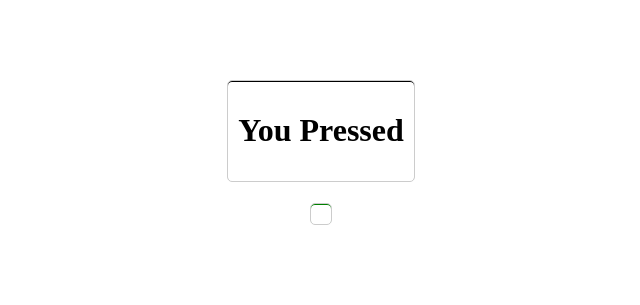
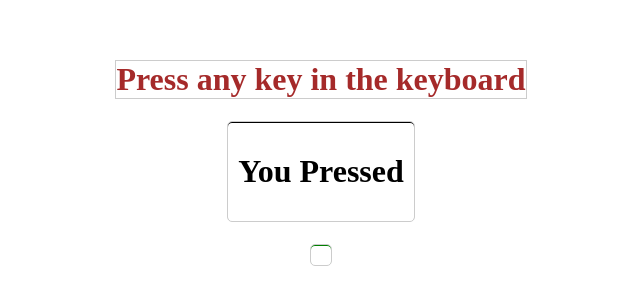
Before and after one commit to Haripriyaa1224/Keypress, a plain HTML site: page index.html in a window 1280 px wide. Shown: the part 245-550 px from the top of the page, without its empty margins (327-967 px from the left). Drawn offline with Linux system fonts and the light colour scheme.

Commit message:
header added

```diff
--- a/index.html
+++ b/index.html
@@ -7,6 +7,7 @@
     <link rel="stylesheet" href="./style.css">
 </head>
 <body>
+    <h1 id="head">Press any key in the keyboard</h1>
     <div id="text">
         <h1>You Pressed <span id="key-name"></span></h1>
     </div>
```
